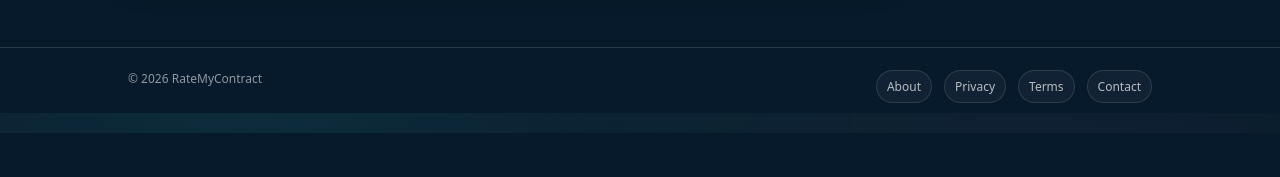
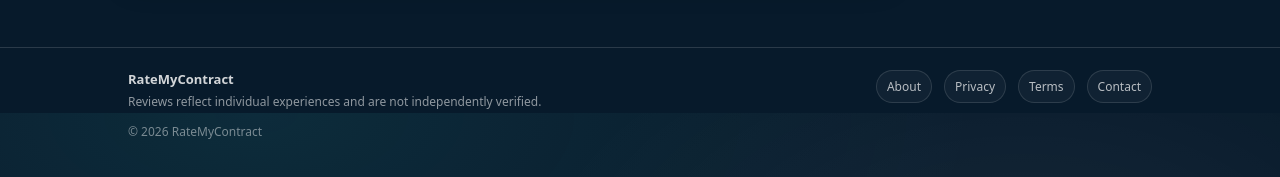
Before and after one commit to meggiehanson15/Ratemycontract, a Next.js app: page / in a window 1280 px wide. Shown: the part 687-864 px from the top of the page. Before the commit the page ends 820 px from the top, so only its background shows below. Built offline with nearby package versions, Linux system fonts and the light colour scheme; no server answers; the database is empty.

Commit message:
fix layout + add analytics

```diff
--- a/app/layout.tsx
+++ b/app/layout.tsx
@@ -1,6 +1,7 @@
 import "./globals.css";
 import Link from "next/link";
 import type { ReactNode } from "react";
+import { Analytics } from "@vercel/analytics/react";
 
 const siteUrl =
   process.env.NEXT_PUBLIC_SITE_URL?.startsWith("http")
@@ -52,8 +53,16 @@ export default function RootLayout({
 
         <footer className="footer">
           <div className="footerInner">
-            <div>
-              © {new Date().getFullYear()} RateMyContract
+            <div className="footerLeft">
+              <div className="footerBrand">RateMyContract</div>
+
+              <p className="footerNote">
+                Reviews reflect individual experiences and are not independently verified.
+              </p>
+
+              <p className="footerCopy">
+                © {new Date().getFullYear()} RateMyContract
+              </p>
             </div>
 
             <div className="footerLinks">
@@ -64,26 +73,10 @@ export default function RootLayout({
             </div>
           </div>
         </footer>
+
+        {/* ✅ Analytics added safely */}
+        <Analytics />
       </body>
     </html>
   );
-}<footer className="footer">
-  <div className="footerInner">
-    <div className="footerLeft">
-      <div className="footerBrand">RateMyContract</div>
-
-      <p className="footerNote">
-        Reviews reflect individual experiences and are not independently verified.
-      </p>
-
-      <p className="footerCopy">© 2026 RateMyContract</p>
-    </div>
-
-    <div className="footerLinks">
-      <a href="/about">About</a>
-      <a href="/privacy">Privacy</a>
-      <a href="/terms">Terms</a>
-      <a href="mailto:youremail@email.com">Contact</a>
-    </div>
-  </div>
-</footer>
+}
--- a/package.json
+++ b/package.json
@@ -11,6 +11,7 @@
   "dependencies": {
     "@supabase/ssr": "^0.8.0",
     "@supabase/supabase-js": "^2.90.1",
+    "@vercel/analytics": "^2.0.1",
     "next": "16.1.1",
     "react": "19.2.3",
     "react-dom": "19.2.3"
```
Also changed, not shown: 1 other file (tests, documents, lock files or other folders).
